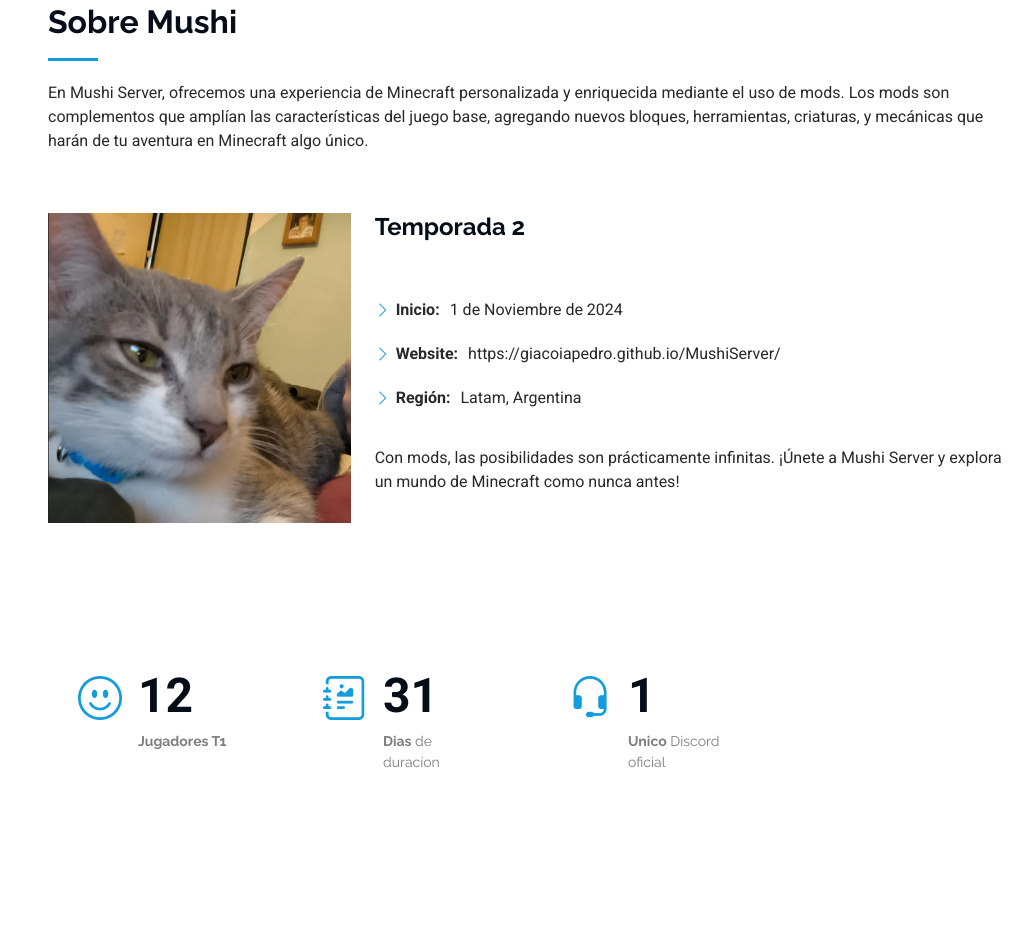
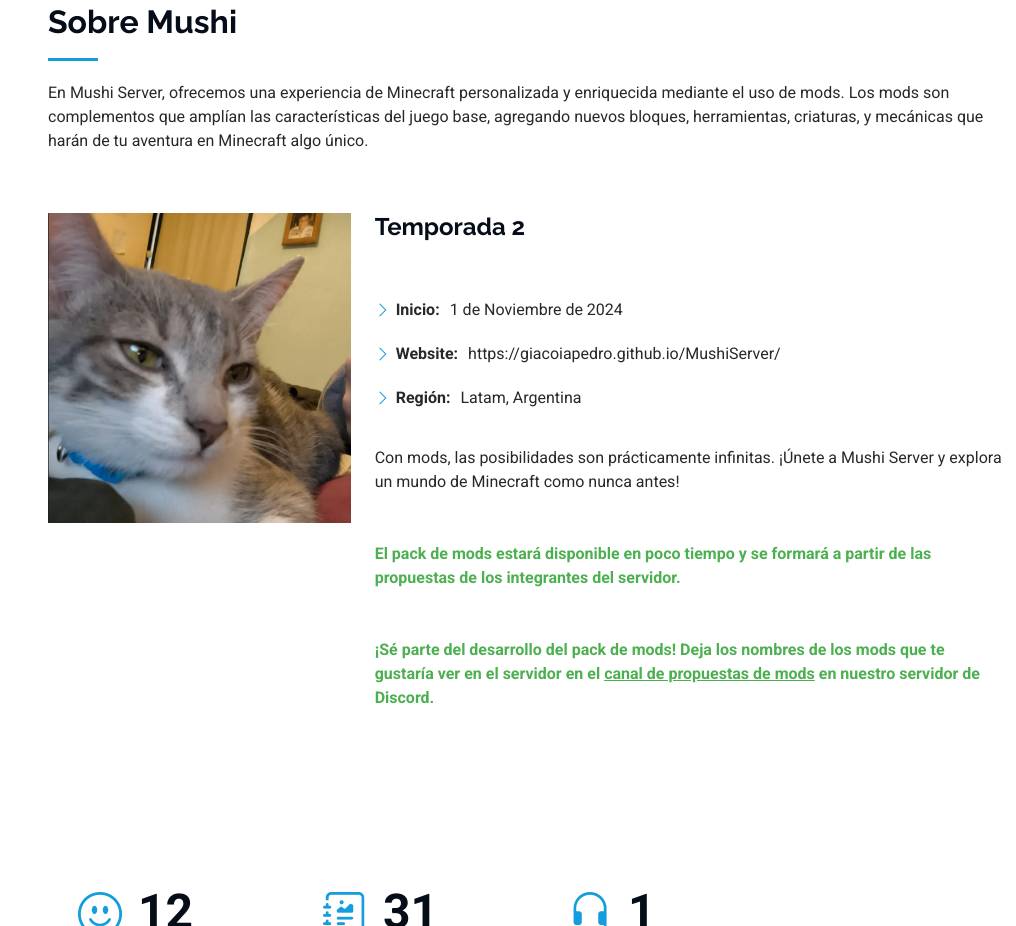
Before and after one commit to GiacoiaPedro/MushiServer, a plain HTML site: page index.html in a window 1280 px wide. Shown: the part 857-1783 px from the top of the page, without its empty margins (264-1280 px from the left). Drawn offline with Linux system fonts and the light colour scheme.

Commit message:
corregido propeustas de mods

```diff
--- a/index.html
+++ b/index.html
@@ -92,14 +92,12 @@
       </div><!-- End Section Title -->
 
       <div class="container" data-aos="fade-up" data-aos-delay="100">
-
         <div class="row gy-4 justify-content-center">
             <div class="col-lg-4">
                 <img src="assets\mushi.png" class="img-fluid" alt="">
             </div>
             <div class="col-lg-8 content">
                 <h2>Temporada 2</h2>
-
                 <br> </br>
                 <div class="row">
                     <div class="col-lg-6">
@@ -113,10 +111,16 @@
                 <p class="py-3">
                     Con mods, las posibilidades son prácticamente infinitas. ¡Únete a Mushi Server y explora un mundo de Minecraft como nunca antes!
                 </p>
+                <p class="py-3" style="font-weight: bold; color: #4CAF50;">
+                    El pack de mods estará disponible en poco tiempo y se formará a partir de las propuestas de los integrantes del servidor.
+                </p>
+                <p class="py-3" style="font-weight: bold; color: #4CAF50;">
+                    ¡Sé parte del desarrollo del pack de mods! Deja los nombres de los mods que te gustaría ver en el servidor en el <a href="https://discord.com/invite/YWYq9A3a" style="color: #4CAF50; text-decoration: underline;">canal de propuestas de mods</a> en nuestro servidor de Discord.
+                </p>
+            </div>
         </div>
     </div>
 
-      </div>
 
     </section><!-- /About Section -->
 
```
Lines whose indentation alone changed are shown as unchanged.
